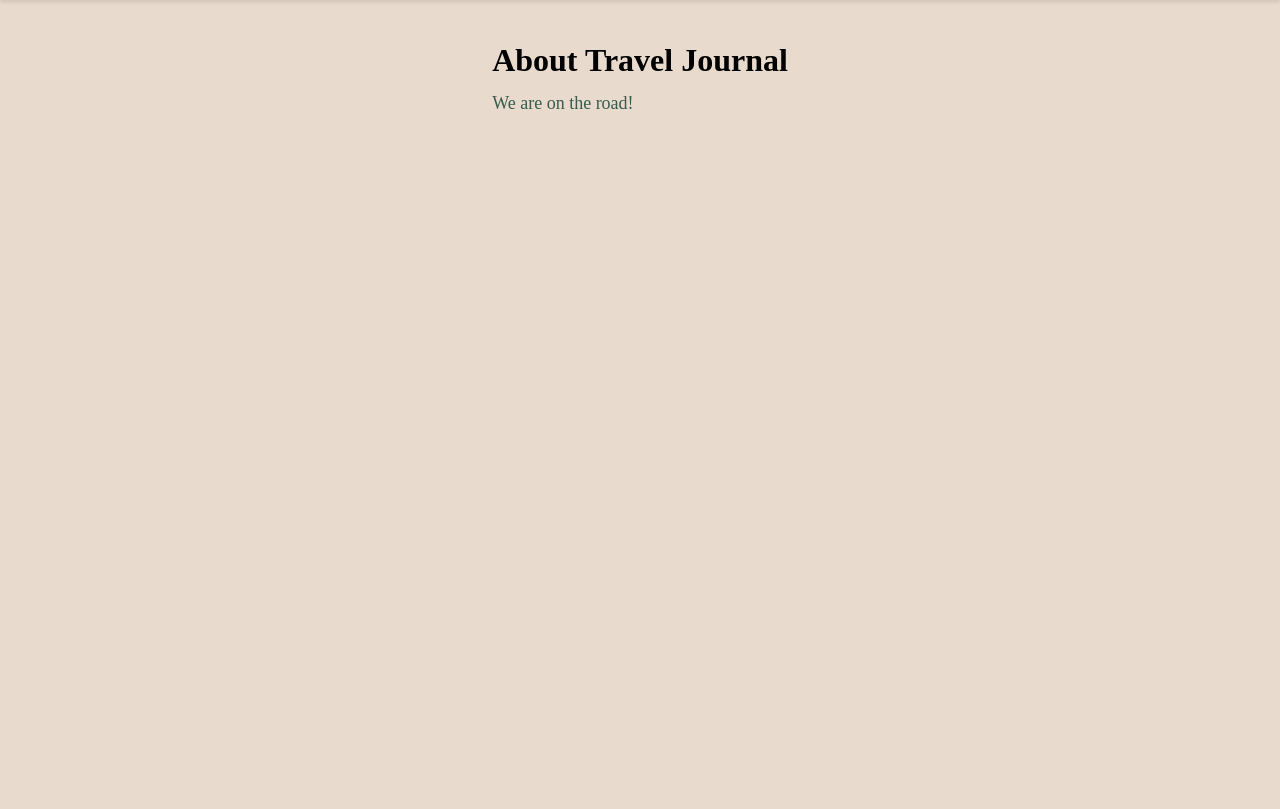
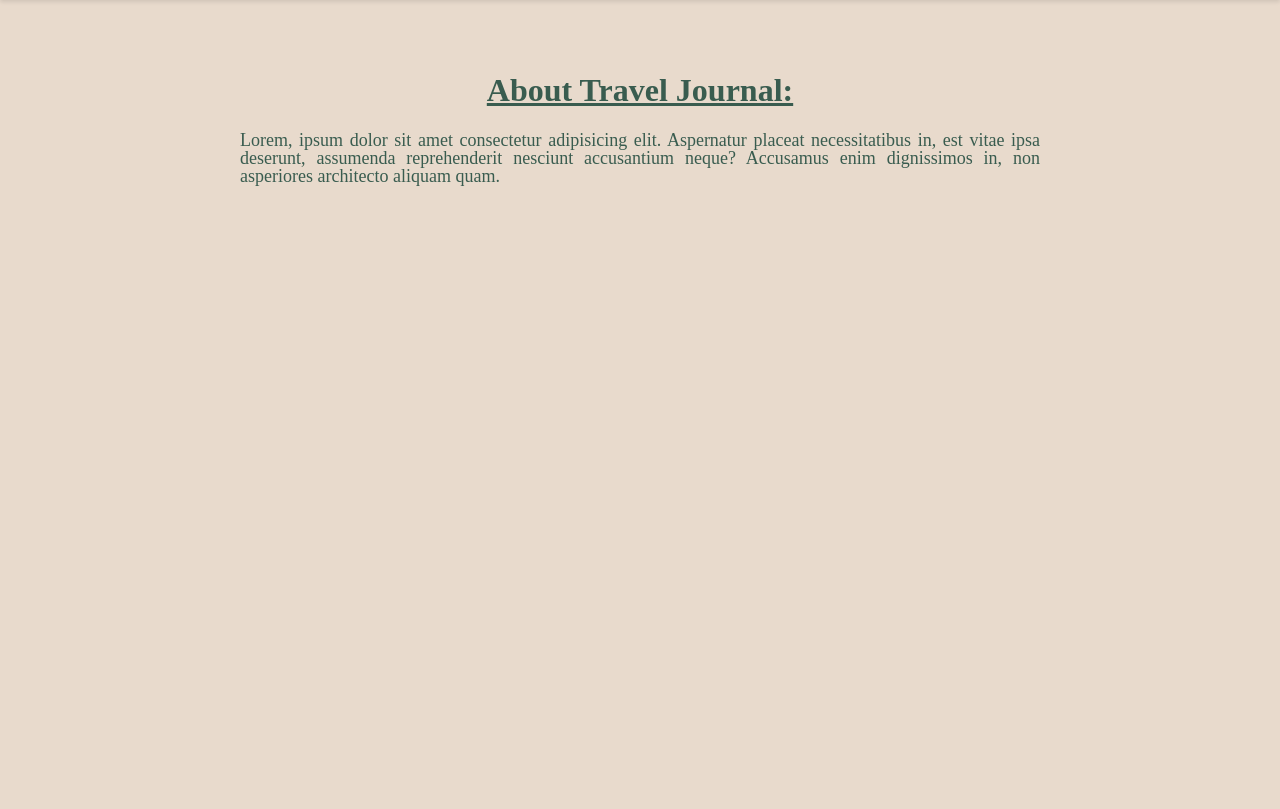
Before and after one commit to benlcohn/Travel-journal, a Django app: page /about/ in a window 1280 px wide. Shown: the part 27-836 px from the top of the page. Run offline with Django 5.2, Linux system fonts and the light colour scheme.

Commit message:
polish, css, layout

```diff
--- a/main_app/static/css/style.css
+++ b/main_app/static/css/style.css
@@ -74,13 +74,17 @@ body {
   align-items: center;
 }
 
-.container{
-  display: inline;
-  margin: 40px auto;
+.title {
+  padding: 30px 0 0 0;
+  color:#395C4F;
+  text-decoration: underline;
+  text-align: center;
 }
 
 /* Container Styling */
 .container {
+  display: inline;
+  margin: 40px auto;
   max-width: 800px; /* Adjust max-width as needed */
   margin: 0 auto;
   padding: 20px;
@@ -91,6 +95,11 @@ body {
   font-size: 18px;
   line-height: 0.3;
   color: #395C4F;
+}
+
+#about {
+  line-height: 1.0;
+  text-align: justify;
 }
 
 .container h2 {
@@ -147,15 +156,18 @@ body {
   background-color: #0056b3; /* Button hover background color */
 }
 
+.logo {
+  margin-top: 15rem;
+  border: solid 8px;
+  border-radius: 3px;
+  border-color: #395C4F;
+}
+
 img {
   height: auto;
   width: auto;
   max-width: 300px;
   max-height: 300px;
-}
-
-.logo {
-  margin-top: 20rem;
 }
 
 .p_entry {
--- a/main_app/templates/about.html
+++ b/main_app/templates/about.html
@@ -1,9 +1,11 @@
 {% extends 'base.html' %}
 
 {% block content %}
-  <h1>About Travel Journal</h1>
+<h1 class="title">About Travel Journal:</h1>
 
-  <p>We are on the road!</p>
+<p id="about">Lorem, ipsum dolor sit amet consectetur adipisicing elit.
+    Aspernatur placeat necessitatibus in, est vitae ipsa deserunt, assumenda reprehenderit
+    nesciunt accusantium neque? Accusamus enim dignissimos in, non asperiores architecto aliquam quam.</p>
 
 
 {% endblock %}
--- a/main_app/templates/base.html
+++ b/main_app/templates/base.html
@@ -10,6 +10,8 @@
     <link rel="shortcut icon" type="image/png" href="{% static 'images/favicon.ico' %}" >
     <!-- <link rel="stylesheet" href="https://cdnjs.cloudflare.com/ajax/libs/materialize/1.0.0/css/materialize.min.css"> -->
     <link rel="stylesheet" type="text/css" href="{% static 'css/style.css' %}">
+    <link rel="preconnect" href="https://fonts.googleapis.com">
+    <link rel="preconnect" href="https://fonts.gstatic.com" crossorigin>
     <!-- <script src="https://cdnjs.cloudflare.com/ajax/libs/materialize/1.0.0/js/materialize.min.js"></script> -->
 </head>
 <body>
```
Also changed, not shown: main_app/static/images/TJBG.png (added).
